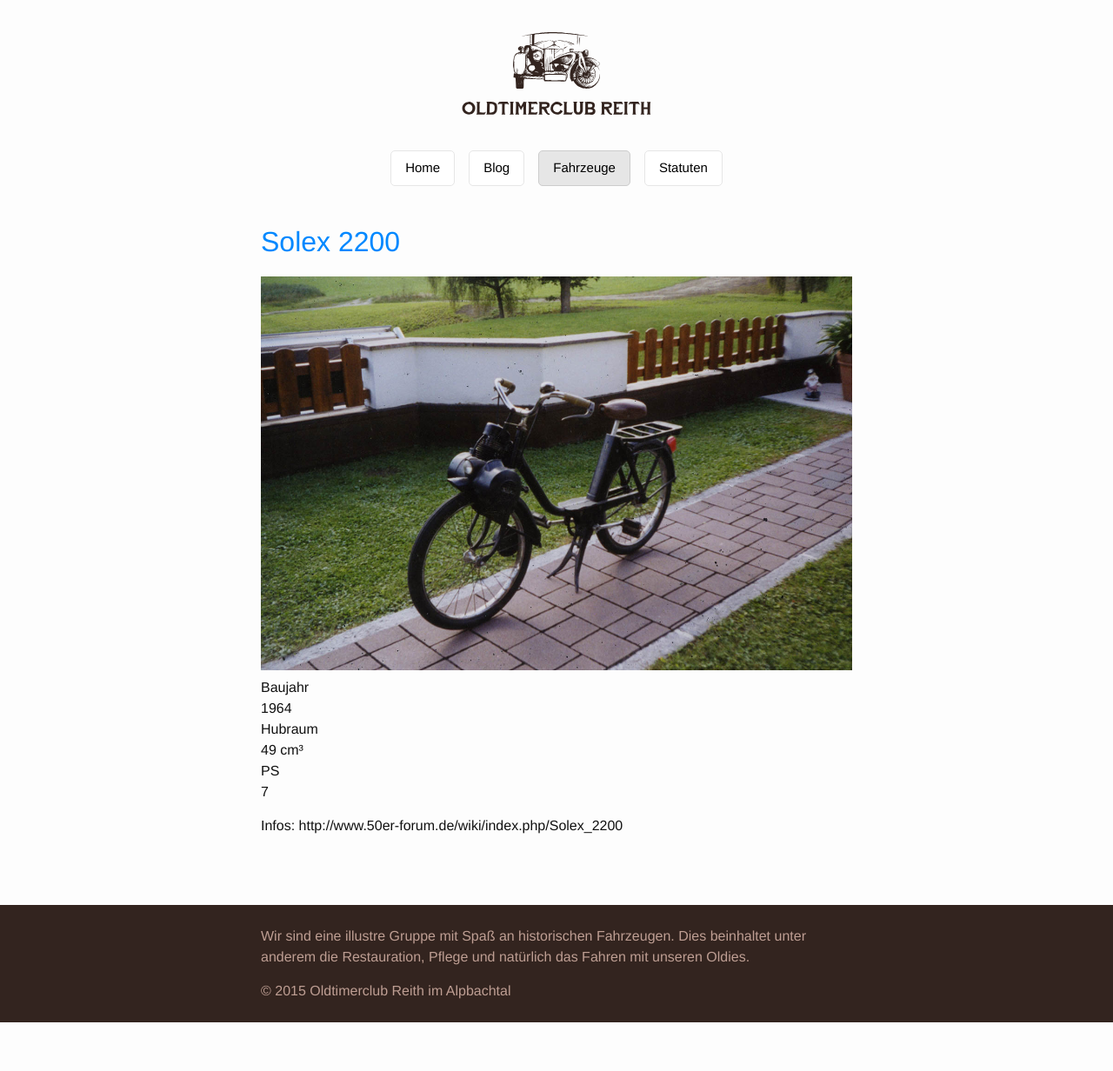
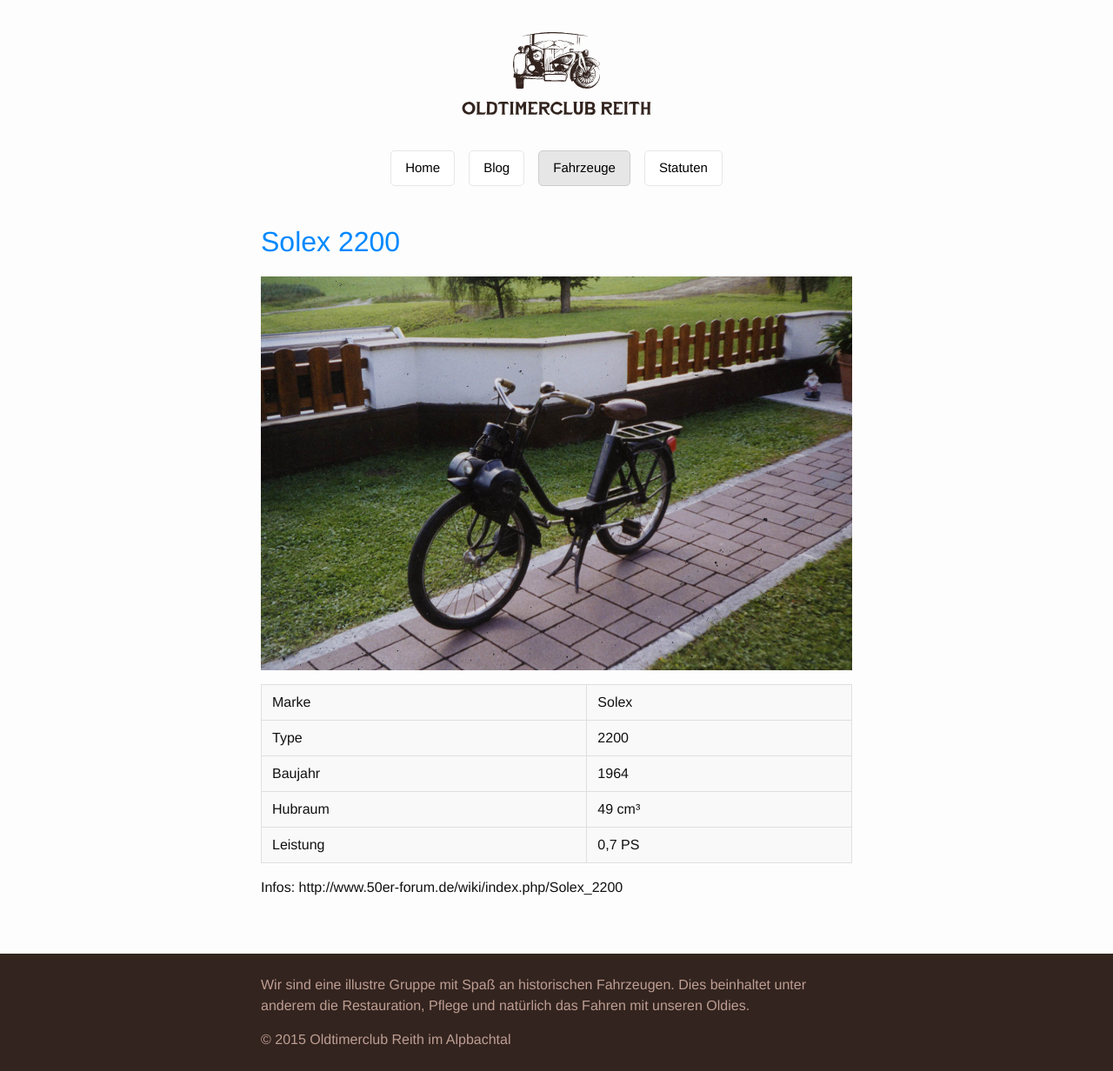
Before and after one commit to oc-reith/oc-reith.github.io, a Jekyll site: the page built from _vehicles/1964/solex-2200.md, in a window 1280 px wide. Shown: the whole page at 87% size. Built offline with Jekyll 4.4.1, drawn with Linux system fonts in a browser that asks for light colours; before the commit the page ends 1176 px from its top, so only the background shows below that.

Commit message:
Add table to vehicle pages.

```diff
--- a/_layouts/vehicle.html
+++ b/_layouts/vehicle.html
@@ -1,15 +1,33 @@
 ---
 layout: default
 ---
-      <section class="vehicle">
-        <h1 class="heading"><a href="{{ page.url | prepend: site.baseurl }}">{{ page.title }}</a></h1>
+    <div class='page vehicle'>
+      <section>
+        <h1 class='heading'><a href='{{ page.url | prepend: site.baseurl }}'>{{ page.title }}</a></h1>
         <img src='{{ page.images[0].url | prepend: site.baseurl }}'>
-        <dl>{% if page.year != "" and page.year != nil %}
-          <dt>Baujahr</dt><dd>{{ page.year }}</dd>{% endif %}{% if page.ccm != "" and page.ccm != nil %}
-          <dt>Hubraum</dt><dd>{{ page.ccm }} cm³</dd>{% endif %}{% if page.kw != "" and page.kw != nil %}
-          <dt>KW</dt><dd>{{ page.kw }}</dd>{% endif %}{% if page.ps != "" and page.ps != nil %}
-          <dt>PS</dt><dd>{{ page.ps }}</dd>{% endif %}
-        </dl>{% assign c = content | strip_newlines %}{% if c != '' %}
+        <table>{% if page.make != '' and page.make != nil %}
+          <tr>
+            <td>Marke</td>
+            <td>{{ page.make }}</td>
+          </tr>{% endif %}{% if page.type != '' and page.type != nil %}
+          <tr>
+            <td>Type</td>
+            <td>{{ page.type }}</td>
+          </tr>{% endif %}{% if page.year != '' and page.year != nil %}
+          <tr>
+            <td>Baujahr</td>
+            <td>{{ page.year }}</td>
+          </tr>{% endif %}{% if page.ccm != '' and page.ccm  != nil %}
+          <tr>
+            <td>Hubraum</td>
+            <td>{{ page.ccm }} cm³</td>
+          </tr>{% endif %}
+          <tr>
+            <td>Leistung</td>
+            <td>{% if page.kw != '' and page.kw != nil %}{{ page.kw | replace:'.',','  }} kW{% endif %}{% if page.ps != '' and page.ps != nil and page.kw != '' and page.kw != nil %}/{% endif %}{% if page.ps != '' and page.ps != nil %}{{ page.ps | replace:'.',',' }} PS{% endif %}</td>
+          </tr>
+        </table>{% assign c = content | strip_newlines %}{% if c != '' %}
         {{ content }}{% endif %}{% for img in page.images %}{% if img != page.images[0] %}
         <img src='{{ img.url | prepend: site.baseurl }}' alt='{{ img.alt }}'>{% endif %}{% endfor %}
       </section>
+   </div>
--- a/_sass/_layout.scss
+++ b/_sass/_layout.scss
@@ -229,6 +229,21 @@ body {
  * Cars
  */
 
+.vehicle {
+  table {
+    width: 100%;
+    border-collapse: collapse;
+    margin-bottom: 1rem;
+    background: darken($menu-link-background-color, 2.5%);
+    display: inline-table;
+
+    td {
+      padding: .5rem .75rem;
+      border: 1px solid darken($menu-link-background-color-hover, 2.5%);
+    }
+  }
+}
+
 @include media-query-min($laptop) {
   .vehicle-overview {
     max-width: 1400px;
@@ -254,6 +269,10 @@ body {
  * Images
  */
 
-img:not(:last-child) {
-  margin-bottom: .5rem;
+img {
+  margin: 0;
+
+  &:not(:last-child) {
+    margin-bottom: 1rem;
   }
+}
--- a/_vehicles/1964/solex-2200.md
+++ b/_vehicles/1964/solex-2200.md
@@ -6,7 +6,7 @@ make: Solex
 type: 2200
 year: 1964
 ccm: 49
-ps: 0,7
+ps: 0.7
 owner:
   name: Franz Madersbacher
   gender: m
```
Also changed, not shown: _layouts/page.html (+6 -8 lines). Lines whose indentation alone changed are shown as unchanged.
